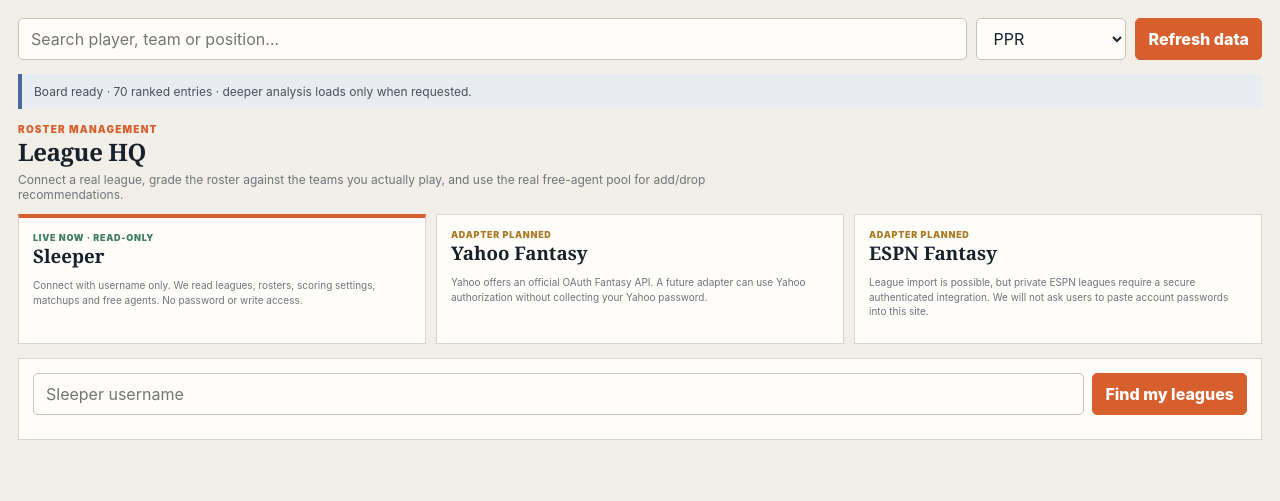
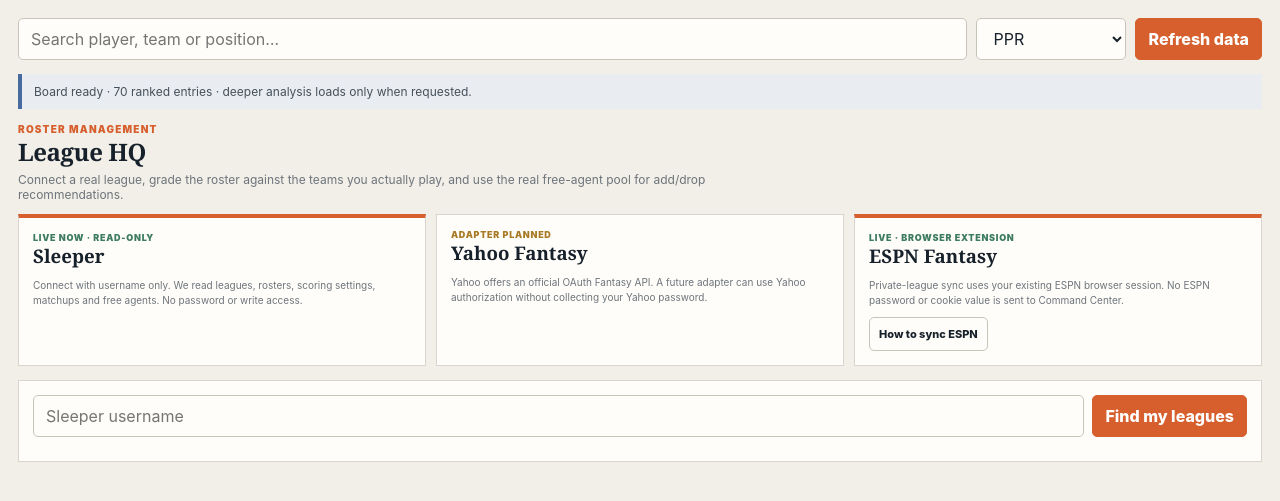
Before and after one commit to logman9993/fantasy-command-center, a Flask app: page / in a window 1280 px wide, after a click on "League HQ". Shown: the part 69-570 px from the top of the page. Run offline with Flask 3, Linux system fonts and the light colour scheme; data that the repository does not hold is empty.

Commit message:
Add files via upload

```diff
--- a/app.py
+++ b/app.py
@@ -1024,7 +1024,7 @@ def health():
     return jsonify({
         "status": "ok",
         "app": "Fantasy Command Center",
-        "version": "8.0-league-hq",
+        "version": "8.2-espn-private-sync",
         "season": SEASON,
         "time": int(time.time())
     })
@@ -1376,6 +1376,245 @@ def league_team_analysis(league_id,username):
     }
 
 
+
+ESPN_POSITIONS={1:"QB",2:"RB",3:"WR",4:"TE",5:"K",16:"DST"}
+ESPN_PRO_TEAMS={
+    1:"ATL",2:"BUF",3:"CHI",4:"CIN",5:"CLE",6:"DAL",7:"DEN",8:"DET",9:"GB",
+    10:"TEN",11:"IND",12:"KC",13:"LV",14:"LAR",15:"MIA",16:"MIN",17:"NE",
+    18:"NO",19:"NYG",20:"NYJ",21:"PHI",22:"ARI",23:"PIT",24:"LAC",25:"SF",
+    26:"SEA",27:"TB",28:"WSH",29:"CAR",30:"JAX",33:"BAL",34:"HOU"
+}
+
+def espn_scoring_mode(league):
+    items=(((league.get("settings") or {}).get("scoringSettings") or {}).get("scoringItems") or [])
+    rec=0
+    for item in items:
+        try:
+            stat_id=int(item.get("statId"))
+            points=float(item.get("points") or 0)
+        except Exception:
+            continue
+        if stat_id in (41,53):
+            rec=max(rec,points)
+    if rec>=0.75:return "PPR"
+    if rec>=0.25:return "HALF"
+    return "STD"
+
+def espn_team_name(team,members):
+    location=(team.get("location") or "").strip()
+    nickname=(team.get("nickname") or "").strip()
+    explicit=(team.get("name") or "").strip()
+    if explicit:return explicit
+    if location or nickname:return (location+" "+nickname).strip()
+    owners={str(x) for x in (team.get("owners") or [])}
+    member=next((m for m in members if str(m.get("id")) in owners),{})
+    return member.get("displayName") or f"Team {team.get('id')}"
+
+def espn_player_obj(entry):
+    if not isinstance(entry,dict):return {}
+    pool=entry.get("playerPoolEntry") or entry
+    player=pool.get("player") or entry.get("player") or {}
+    pid=entry.get("playerId") or pool.get("id") or player.get("id") or entry.get("id")
+    return {"entry":entry,"pool":pool,"player":player,"id":str(pid) if pid is not None else ""}
+
+def espn_value_indexes(scoring):
+    sleeper_values=league_value_map(scoring)
+    by_name={norm_name(v.get("name")):dict(v) for v in sleeper_values.values() if v.get("name")}
+    trending_by_name={}
+    sp=sleeper_players()
+    for tr in sleeper_trending():
+        pid=str(tr.get("player_id"))
+        p=sp.get(pid,{})
+        n=norm_name(player_name(p))
+        if n:trending_by_name[n]=int(tr.get("count") or 0)
+    return by_name,trending_by_name
+
+def espn_normalize_player(entry,by_name,trending_by_name):
+    obj=espn_player_obj(entry);p=obj["player"];pid=obj["id"]
+    name=(p.get("fullName") or " ".join(x for x in [p.get("firstName"),p.get("lastName")] if x) or str(pid)).strip()
+    n=norm_name(name)
+    base=dict(by_name.get(n,{}) or {})
+    try:position_id=int(p.get("defaultPositionId"))
+    except Exception:position_id=0
+    pos=base.get("position") or ESPN_POSITIONS.get(position_id,"")
+    try:pro_team=int(p.get("proTeamId"))
+    except Exception:pro_team=0
+    team=base.get("team") or ESPN_PRO_TEAMS.get(pro_team,"")
+    injury=p.get("injuryStatus") or base.get("injury_status") or ""
+    ownership=p.get("ownership") or {}
+    try:owned=float(ownership.get("percentOwned") or 0)
+    except Exception:owned=0
+    value=base.get("value")
+    if value is None:
+        value=max(18,min(82,24+owned*.58))
+        if str(injury).upper() in ("OUT","INJURY_RESERVE","IR"):
+            value-=10
+    return {
+        "id":pid,"name":name,"team":team,"position":pos,
+        "value":round(float(value),1),
+        "prior_ppg":base.get("prior_ppg",0),
+        "board_rank":base.get("board_rank"),
+        "injury_status":injury,
+        "percent_owned":round(owned,1),
+        "trend_adds":trending_by_name.get(n,0)
+    }
+
+def espn_roster_entries(team):
+    return (((team.get("roster") or {}).get("entries")) or [])
+
+def espn_slot_counts(league):
+    counts={p:0 for p in ("QB","RB","WR","TE","K","DST")}
+    raw=((((league.get("settings") or {}).get("rosterSettings") or {}).get("lineupSlotCounts")) or {})
+    slot_to_pos={0:"QB",2:"RB",4:"WR",6:"TE",16:"DST",17:"K"}
+    for slot,count in raw.items():
+        try:s=int(slot);c=int(count or 0)
+        except Exception:continue
+        pos=slot_to_pos.get(s)
+        if pos:counts[pos]+=c
+    for p in ("QB","RB","WR","TE"):
+        if counts[p]<=0:counts[p]=1
+    return counts
+
+def espn_roster_strength(players,slot_counts):
+    by_pos={p:[] for p in slot_counts}
+    for x in players:
+        if x.get("position") in by_pos:
+            by_pos[x["position"]].append(x)
+    starters=[];chosen=set()
+    for pos,count in slot_counts.items():
+        arr=sorted(by_pos.get(pos,[]),key=lambda x:x.get("value",0),reverse=True)
+        for x in arr[:count]:
+            starters.append(x);chosen.add(x["id"])
+    bench=[x for x in players if x["id"] not in chosen]
+    starter_vals=[x["value"] for x in starters]
+    bench_vals=sorted([x["value"] for x in bench],reverse=True)[:5]
+    starter_avg=statistics.mean(starter_vals) if starter_vals else 0
+    bench_avg=statistics.mean(bench_vals) if bench_vals else starter_avg
+    return round(starter_avg*.82+bench_avg*.18,2),round(starter_avg,2),round(bench_avg,2),starters,bench
+
+def espn_analyze_snapshot(snapshot):
+    league=snapshot.get("league") or {}
+    free_entries=snapshot.get("freeAgents") or []
+    members=league.get("members") or []
+    teams=league.get("teams") or []
+    if not teams:raise ValueError("ESPN sync returned no fantasy teams")
+    try:my_team_id=int(snapshot.get("teamId"))
+    except Exception:raise ValueError("Open your ESPN team page so the extension can identify teamId")
+    my_team=next((t for t in teams if int(t.get("id") or -1)==my_team_id),None)
+    if not my_team:raise ValueError("Could not match the ESPN teamId to this league")
+
+    scoring=espn_scoring_mode(league)
+    by_name,trending_by_name=espn_value_indexes(scoring)
+    slots=espn_slot_counts(league)
+
+    normalized={};strengths=[]
+    for team in teams:
+        ps=[espn_normalize_player(e,by_name,trending_by_name) for e in espn_roster_entries(team)]
+        ps=[x for x in ps if x.get("position") in ALL_POSITIONS]
+        total,starter,bench,starters,bench_players=espn_roster_strength(ps,slots)
+        tid=int(team.get("id"))
+        normalized[tid]={"players":ps,"starters":starters,"bench_players":bench_players,"total":total,"starter":starter,"bench":bench}
+        strengths.append({"team_id":tid,"total":total,"starter":starter,"bench":bench})
+
+    mine=normalized[my_team_id]
+    sorted_strength=sorted(strengths,key=lambda x:x["total"],reverse=True)
+    league_rank=1+next(i for i,x in enumerate(sorted_strength) if x["team_id"]==my_team_id)
+    pct=percentile_rank(mine["total"],[x["total"] for x in strengths])
+    grade_score=round(54+pct*.42,1)
+
+    pos_grades={}
+    for pos,count in slots.items():
+        if count<=0:continue
+        scores={}
+        for tid,data in normalized.items():
+            vals=sorted([x["value"] for x in data["players"] if x["position"]==pos],reverse=True)[:count]
+            scores[tid]=statistics.mean(vals) if vals else 0
+        my_score=scores.get(my_team_id,0)
+        pp=percentile_rank(my_score,list(scores.values()))
+        score=round(52+pp*.44,1)
+        pos_grades[pos]={"score":score,"grade":grade_letter(score),"league_rank":1+sum(1 for x in scores.values() if x>my_score),"league_size":len(scores),"strength":round(my_score,1)}
+
+    free_agents=[]
+    for e in free_entries:
+        x=espn_normalize_player(e,by_name,trending_by_name)
+        if x.get("position") not in ALL_POSITIONS:continue
+        weakness=pos_grades.get(x["position"],{}).get("score",75)
+        trend_boost=min(8,math.log10(1+x.get("trend_adds",0))*2.4) if x.get("trend_adds") else 0
+        own_boost=min(5,(x.get("percent_owned") or 0)/20)
+        need_boost=max(0,(75-weakness)*.18)
+        x["pickup_score"]=round(min(100,x["value"]+trend_boost+own_boost+need_boost),1)
+        reason=[]
+        pg=pos_grades.get(x["position"])
+        if pg and pg["score"]<72:reason.append(f"{x['position']} is a roster weakness ({pg['grade']})")
+        if x.get("trend_adds"):reason.append(f"{x['trend_adds']} recent Sleeper adds")
+        if x.get("percent_owned"):reason.append(f"{x['percent_owned']}% ESPN rostered")
+        if x.get("prior_ppg"):reason.append(f"{x['prior_ppg']} prior-year PPG")
+        if x.get("board_rank"):reason.append(f"{x['position']}#{x['board_rank']} Command Center board")
+        if not reason:reason.append("best available model value in the synced ESPN pool")
+        x["reason"]=" • ".join(reason)
+        free_agents.append(x)
+    free_agents.sort(key=lambda x:x["pickup_score"],reverse=True)
+
+    starters_ids={x["id"] for x in mine["starters"]}
+    droppable=[dict(x) for x in mine["players"] if x["id"] not in starters_ids]
+    droppable.sort(key=lambda x:x["value"])
+    drops=[]
+    for p in droppable[:8]:
+        q=dict(p);reason=[f"bench value {p['value']}"]
+        if p.get("injury_status"):reason.append(str(p["injury_status"]))
+        if p.get("prior_ppg",0)<5:reason.append("limited prior-year production")
+        q["reason"]=" • ".join(reason);drops.append(q)
+
+    swaps=[]
+    for add in free_agents[:10]:
+        if not drops:break
+        same=[d for d in drops if d["position"]==add["position"]]
+        drop=(same or drops)[0]
+        delta=round(add["pickup_score"]-drop["value"],1)
+        if delta<4:continue
+        swaps.append({"add":add,"drop":drop,"delta":delta,"reason":f"{add['position']} need, ESPN availability and current market value produce a {delta}-point modeled upgrade."})
+        if len(swaps)>=6:break
+
+    weak=sorted(pos_grades.items(),key=lambda kv:kv[1]["score"])
+    strong=sorted(pos_grades.items(),key=lambda kv:kv[1]["score"],reverse=True)
+    notes=[]
+    if strong:notes.append(f"Best unit: {strong[0][0]} ({strong[0][1]['grade']}, league rank {strong[0][1]['league_rank']}).")
+    if weak:notes.append(f"Priority weakness: {weak[0][0]} ({weak[0][1]['grade']}, league rank {weak[0][1]['league_rank']}/{weak[0][1]['league_size']}).")
+    injured=[x for x in mine["players"] if x.get("injury_status") and str(x.get("injury_status")).upper()!="ACTIVE"]
+    if injured:notes.append(f"{len(injured)} rostered player(s) currently carry an ESPN injury designation.")
+    if mine["bench"]<mine["starter"]-12:notes.append("Starter quality is materially ahead of bench depth; prioritize high-upside depth.")
+    elif mine["bench"]>=mine["starter"]-5:notes.append("Bench depth is strong enough to consider a 2-for-1 consolidation trade.")
+
+    record=my_team.get("record") or {}
+    overall=record.get("overall") or record
+    transaction_counter=my_team.get("transactionCounter") or {}
+    scoring_period=league.get("scoringPeriodId") or ((league.get("status") or {}).get("currentMatchupPeriod"))
+    matchup=None
+    try:sp=int(scoring_period or 0)
+    except:sp=0
+    for m in league.get("schedule") or []:
+        if int(m.get("matchupPeriodId") or -1)!=sp:continue
+        home=m.get("home") or {};away=m.get("away") or {}
+        if int(home.get("teamId") or -1)==my_team_id or int(away.get("teamId") or -1)==my_team_id:
+            mine_side=home if int(home.get("teamId") or -1)==my_team_id else away
+            opp_side=away if mine_side is home else home
+            opp_id=int(opp_side.get("teamId") or -1)
+            opp_team=next((t for t in teams if int(t.get("id") or -1)==opp_id),None)
+            matchup={"week":sp,"my_points":mine_side.get("totalPoints"),"opponent_points":opp_side.get("totalPoints"),"opponent":espn_team_name(opp_team or {},members)}
+            break
+
+    def out_player(x):
+        q=dict(x);q["starter"]=x["id"] in starters_ids;return q
+
+    return {
+        "provider":"ESPN","synced_at":snapshot.get("syncedAt"),
+        "league":{"league_id":str(snapshot.get("leagueId") or league.get("id") or ""),"name":((league.get("settings") or {}).get("name") or league.get("name") or "ESPN League"),"season":snapshot.get("season") or SEASON,"status":((league.get("status") or {}).get("type") or "synced"),"teams":len(teams),"scoring":scoring,"roster_positions":[k for k,v in slots.items() for _ in range(max(0,v))]},
+        "team":{"name":espn_team_name(my_team,members),"roster_id":my_team_id,"record":{"wins":overall.get("wins",0),"losses":overall.get("losses",0),"ties":overall.get("ties",0)},"waiver_position":my_team.get("waiverRank"),"waiver_budget_used":transaction_counter.get("acquisitionBudgetSpent"),"grade":{"score":grade_score,"letter":grade_letter(grade_score),"league_rank":league_rank,"league_size":len(teams)},"position_grades":pos_grades,"strength":{"overall":mine["total"],"starters":mine["starter"],"bench":mine["bench"]},"starters":[out_player(x) for x in mine["starters"]],"bench":[out_player(x) for x in mine["bench_players"]]},
+        "matchup":matchup,"diagnosis":notes,"pickups":free_agents[:10],"drops":drops[:6],"swaps":swaps,"recent_moves":[],
+        "methodology":"ESPN private sync is analyzed without storing ESPN authentication cookies. Roster grade is league-relative. Player values combine prior-season production, Command Center board rank, ESPN ownership, Sleeper market movement and injury status. Pickup suggestions come from the ESPN FREEAGENT/WAIVERS pool captured during this sync."
+    }
+
+
 @app.route("/")
 def index():
     return render_template("index.html",live=bool(FANTASYPROS_KEY),season=SEASON)
@@ -1634,6 +1873,23 @@ def leagues():
     return jsonify({"user":user,"leagues":ls})
 
 
+
+@app.post("/api/espn/analyze")
+def espn_analyze_api():
+    snapshot=request.get_json(silent=True) or {}
+    if str(snapshot.get("provider") or "").upper()!="ESPN":
+        return jsonify({"error":"invalid_provider","message":"Expected ESPN sync payload"}),400
+    forbidden=("espn_s2","swid","password","cookie","authorization")
+    flat_keys=" ".join(str(k).lower() for k in snapshot.keys())
+    if any(x in flat_keys for x in forbidden):
+        return jsonify({"error":"credentials_not_accepted","message":"Do not send ESPN cookies, passwords, or authorization headers."}),400
+    try:
+        return jsonify(espn_analyze_snapshot(snapshot))
+    except ValueError as e:
+        return jsonify({"error":"espn_sync_invalid","message":str(e)}),400
+    except Exception as e:
+        return jsonify({"error":"espn_analysis_failed","message":str(e)}),500
+
 @app.get("/api/sleeper/team-analysis/<league_id>")
 def sleeper_team_analysis_api(league_id):
     username=request.args.get("username","").strip()
--- a/templates/index.html
+++ b/templates/index.html
@@ -4,7 +4,7 @@
 <meta charset="utf-8">
 <meta name="viewport" content="width=device-width,initial-scale=1,viewport-fit=cover">
 <meta name="theme-color" content="#17212b">
-<title>Fantasy Command Center V8</title>
+<title>Fantasy Command Center V8.2</title>
 <link rel="manifest" href="/static/manifest.json">
 <style>
 :root{
@@ -115,7 +115,12 @@ a{color:inherit}
    <div class="providerGrid">
     <div class="provider supported"><div class="providerState">Live now · read-only</div><h3>Sleeper</h3><p>Connect with username only. We read leagues, rosters, scoring settings, matchups and free agents. No password or write access.</p></div>
     <div class="provider"><div class="providerState" style="color:var(--gold)">Adapter planned</div><h3>Yahoo Fantasy</h3><p>Yahoo offers an official OAuth Fantasy API. A future adapter can use Yahoo authorization without collecting your Yahoo password.</p></div>
-    <div class="provider"><div class="providerState" style="color:var(--gold)">Adapter planned</div><h3>ESPN Fantasy</h3><p>League import is possible, but private ESPN leagues require a secure authenticated integration. We will not ask users to paste account passwords into this site.</p></div>
+    <div class="provider supported"><div class="providerState">Live · browser extension</div><h3>ESPN Fantasy</h3><p>Private-league sync uses your existing ESPN browser session. No ESPN password or cookie value is sent to Command Center.</p><button id="espnHelp" class="btn light small" type="button">How to sync ESPN</button></div>
+   </div>
+   <div id="espnHelpPanel" class="connectBox" style="display:none;border-left:4px solid var(--orange)">
+    <b>ESPN private league sync</b>
+    <div class="detail">1. Install the Command Center ESPN Sync extension from the V8.2 package.<br>2. Sign into ESPN normally and open your fantasy football <b>team page</b>.<br>3. Click the extension and press <b>Sync current ESPN team</b>.<br>4. Command Center will reopen here with your ESPN League HQ analysis.</div>
+    <div class="method"><b>Security:</b> the extension uses ESPN's already-authenticated page session. Command Center receives league JSON, not your ESPN password or cookie values.</div>
    </div>
    <div class="connectBox">
     <div class="connectRow"><input id="sleeperUser" class="input" placeholder="Sleeper username"><button id="findLeagues" class="btn orange">Find my leagues</button></div>
@@ -214,7 +219,7 @@ function rosterRows(items){return items.map(p=>`<div class="rosterPlayer"><div c
 function renderLeague(d){
  const t=d.team,l=d.league,g=t.grade,m=d.matchup;
  const pg=Object.entries(t.position_grades||{});
- document.getElementById("leagueAnalysis").innerHTML=`<div class="hqHero"><div><small>${esc(l.name)} · ${esc(l.scoring)} · ${l.teams} teams</small><h2>${esc(t.name)}</h2><div class="hqMeta"><span>${t.record.wins}-${t.record.losses}${t.record.ties?`-${t.record.ties}`:""} record</span><span>League rank ${g.league_rank}/${g.league_size}</span>${t.waiver_position!=null?`<span>Waiver priority ${t.waiver_position}</span>`:""}${t.waiver_budget_used!=null?`<span>FAAB used ${t.waiver_budget_used}</span>`:""}</div></div><div class="gradeBlock"><div class="gradeLetter" style="color:${gradeColor(g.letter)}">${esc(g.letter)}</div><span>${g.score}/100 roster grade</span></div></div>
+ document.getElementById("leagueAnalysis").innerHTML=`<div class="hqHero"><div><small>${esc(d.provider||"League")} · ${esc(l.name)} · ${esc(l.scoring)} · ${l.teams} teams</small><h2>${esc(t.name)}</h2><div class="hqMeta"><span>${t.record.wins}-${t.record.losses}${t.record.ties?`-${t.record.ties}`:""} record</span><span>League rank ${g.league_rank}/${g.league_size}</span>${t.waiver_position!=null?`<span>Waiver priority ${t.waiver_position}</span>`:""}${t.waiver_budget_used!=null?`<span>FAAB used ${t.waiver_budget_used}</span>`:""}</div></div><div class="gradeBlock"><div class="gradeLetter" style="color:${gradeColor(g.letter)}">${esc(g.letter)}</div><span>${g.score}/100 roster grade</span></div></div>
  <div class="hqGrid">
   <div>
    <div class="hqPanel"><h3>Position grades</h3><div class="posGrades">${pg.map(([pos,x])=>`<div class="posGrade"><span>${pos}</span><b style="color:${gradeColor(x.grade)}">${x.grade}</b><span>#${x.league_rank} of ${x.league_size}</span></div>`).join("")}</div></div>
@@ -229,7 +234,12 @@ function renderLeague(d){
  </div>`;
  document.getElementById("providerArea").style.display="none";
  document.getElementById("leagueLoading").style.display="none";
- localStorage.setItem("fcc_league",JSON.stringify({username:d.user.username,league_id:l.league_id}));
+ if(d.provider==="Sleeper" && d.user?.username){
+  localStorage.setItem("fcc_league",JSON.stringify({username:d.user.username,league_id:l.league_id}));
+ }
+ if(d.provider==="ESPN"){
+  localStorage.setItem("fcc_espn_last_sync",JSON.stringify({league_id:l.league_id,synced_at:d.synced_at||Date.now()}));
+ }
 }
 async function analyzeLeague(id,user){document.getElementById("leagueLoading").style.display="block";document.getElementById("leagueAnalysis").innerHTML="";try{const r=await fetch(`/api/sleeper/team-analysis/${encodeURIComponent(id)}?username=${encodeURIComponent(user)}`),d=await r.json();if(!r.ok)throw new Error(d.message||d.error||"analysis failed");renderLeague(d)}catch(e){document.getElementById("leagueLoading").style.display="none";document.getElementById("leagueAnalysis").innerHTML=`<div class="empty">${esc(e.message)}</div>`}}
 document.getElementById("findLeagues").addEventListener("click",async()=>{const user=document.getElementById("sleeperUser").value.trim();if(!user)return;document.getElementById("leagueChoices").innerHTML=`<div class="empty">Finding leagues…</div>`;try{const r=await fetch(`/api/sleeper/leagues?username=${encodeURIComponent(user)}&season=2026`),d=await r.json();if(d.error)throw new Error(d.error);document.getElementById("leagueChoices").innerHTML=(d.leagues||[]).map(l=>`<button class="leagueChoice" data-league="${esc(l.league_id)}"><b>${esc(l.name)}</b><span>${esc(l.status)} · ${l.total_rosters} teams · ${esc(l.season)}</span></button>`).join("")||`<div class="empty">No 2026 Sleeper leagues found.</div>`;document.querySelectorAll("[data-league]").forEach(b=>b.addEventListener("click",()=>analyzeLeague(b.dataset.league,user)))}catch(e){document.getElementById("leagueChoices").innerHTML=`<div class="empty">${esc(e.message)}</div>`}});
@@ -239,6 +249,25 @@ async function loadBoard(){
  try{const r=await fetch(`/api/dashboard?scoring=${s}`),d=await r.json();if(!r.ok)throw new Error(`HTTP ${r.status}`);board=d;renderBoard();document.getElementById("sleepersList").innerHTML=sleeperCards(d.sleepers);const counts=d.meta.counts||{},total=Object.values(counts).reduce((a,b)=>a+b,0),full=Object.values(counts).filter(x=>x>=25).length;document.getElementById("boardCount").textContent=total;document.getElementById("fullCount").textContent=`${full}/6`;document.getElementById("scoreMode").textContent=s;document.getElementById("watchCount").textContent=watch().length;document.getElementById("topStatus").textContent=`${full}/6 boards full`;document.getElementById("notice").textContent=`Board ready · ${total} ranked entries · deeper analysis loads only when requested.`}catch(e){document.getElementById("notice").textContent=`Dashboard failed: ${e.message}`}}
 document.getElementById("search").addEventListener("input",renderBoard);document.querySelectorAll("[data-pos]").forEach(b=>b.addEventListener("click",()=>{document.querySelectorAll("[data-pos]").forEach(x=>x.classList.remove("active"));b.classList.add("active");activePos=b.dataset.pos;renderBoard()}));document.getElementById("refresh").addEventListener("click",loadBoard);document.getElementById("scoring").addEventListener("change",loadBoard);
 
+
+document.getElementById("espnHelp").addEventListener("click",()=>{
+ const p=document.getElementById("espnHelpPanel");
+ p.style.display=p.style.display==="none"?"block":"none";
+});
+window.addEventListener("message",event=>{
+ if(event.source!==window)return;
+ const msg=event.data||{};
+ if(msg.type!=="FCC_ESPN_ANALYSIS"||!msg.payload)return;
+ try{
+   switchSection("league");
+   document.getElementById("providerArea").style.display="block";
+   renderLeague(msg.payload);
+   document.getElementById("notice").textContent=`ESPN league synced successfully · ${msg.payload.league?.name||"League HQ ready"}`;
+ }catch(e){
+   document.getElementById("leagueAnalysis").innerHTML=`<div class="empty">ESPN sync arrived but could not render: ${esc(e.message)}</div>`;
+ }
+});
+
 try{const saved=JSON.parse(localStorage.getItem("fcc_league")||"null");if(saved?.username&&saved?.league_id){document.getElementById("sleeperUser").value=saved.username;analyzeLeague(saved.league_id,saved.username)}}catch{}
 saveWatch(watch());loadBoard();
 </script>
```
Also changed, not shown: README.md, static/manifest.json.
